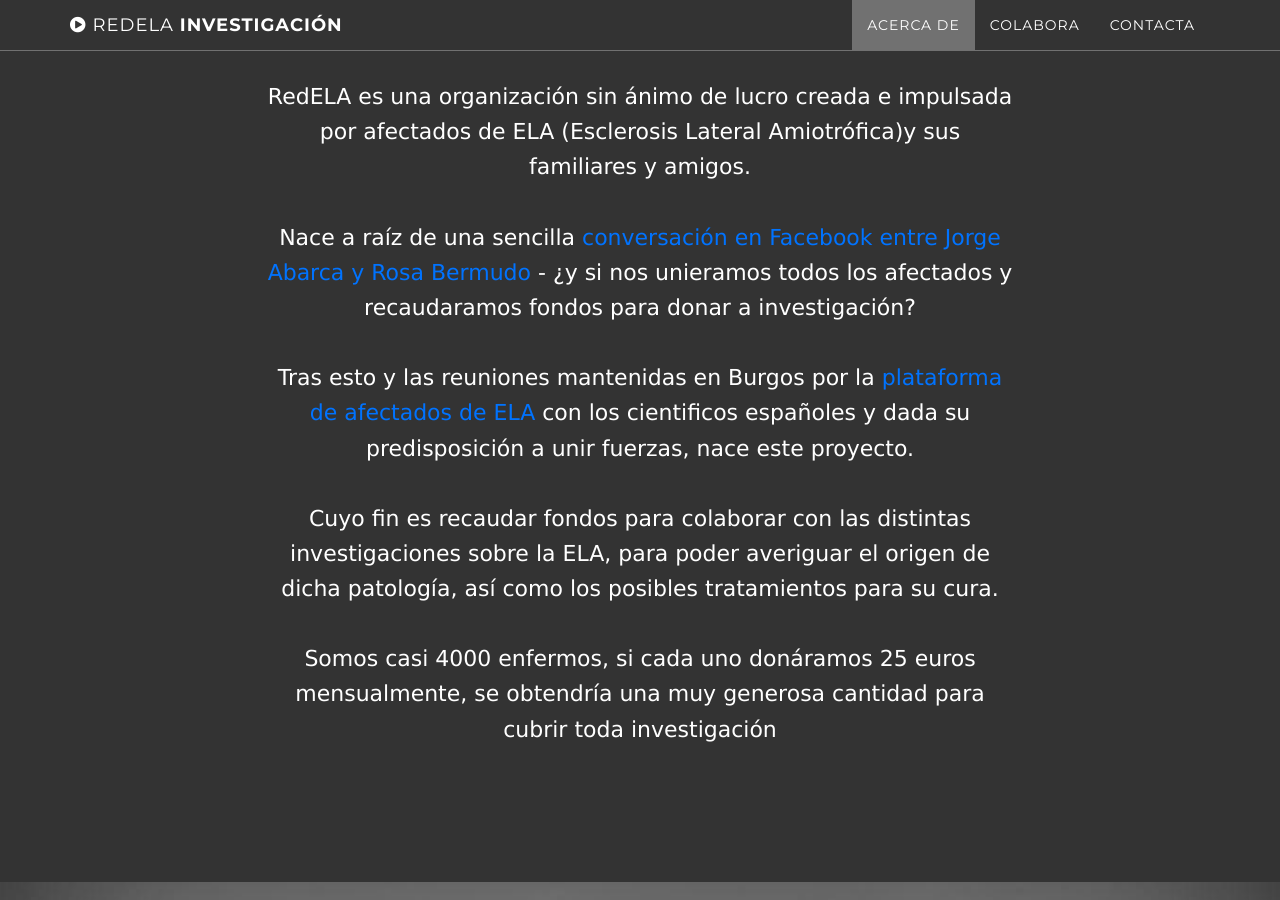
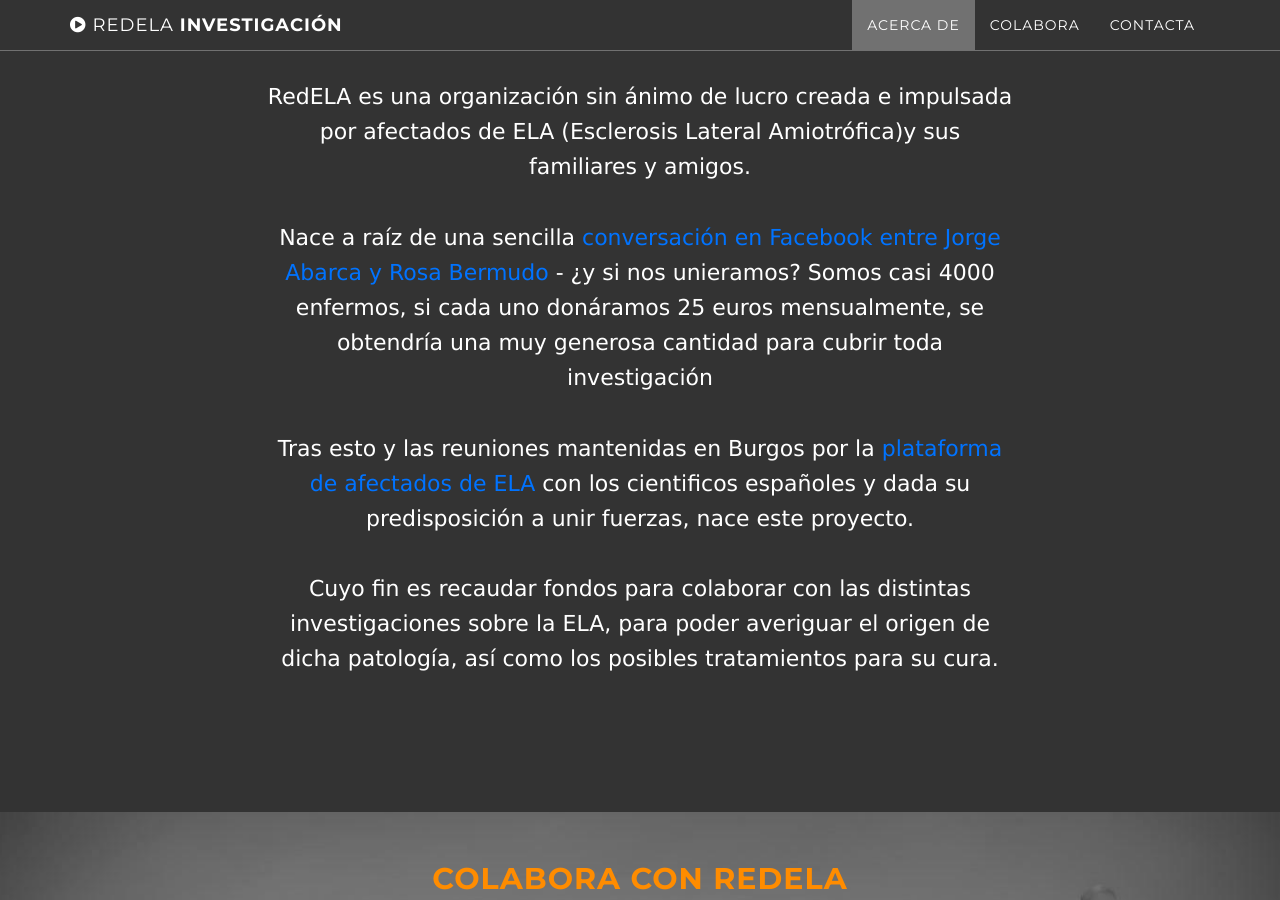
Before and after one commit to redela-investigacion/redela-investigacion-site, a Jekyll site: the page built from index.html, in a window 1280 px wide and 900 px high, scrolled down 989 px. Built offline with Jekyll 4.4.1, drawn with Linux system fonts in a browser that asks for light colours.

Commit message:
improve about section - minor changes

```diff
--- a/_includes/about.html
+++ b/_includes/about.html
@@ -6,14 +6,12 @@
 
                 <p>RedELA es una organización sin ánimo de lucro creada e impulsada por afectados de ELA (Esclerosis Lateral Amiotrófica)y sus familiares y amigos.</p>
 
-                <p>Nace a raíz de una sencilla <a href="https://www.facebook.com/jorge.abarcahernandez.5/posts/349583445229346">conversación en Facebook entre Jorge Abarca y Rosa Bermudo</a> - ¿y si nos unieramos todos los afectados y recaudaramos fondos para donar a investigación?</p>
+                <p>Nace a raíz de una sencilla <a href="https://www.facebook.com/jorge.abarcahernandez.5/posts/349583445229346">conversación en Facebook entre Jorge Abarca y Rosa Bermudo</a> - ¿y si nos unieramos? Somos casi 4000 enfermos, si cada uno donáramos 25 euros mensualmente, se obtendría una muy generosa cantidad para cubrir toda investigación</p>
 
                 <p>Tras esto y las reuniones mantenidas en Burgos por la <a href="http://plataformaafectadoela.org/">plataforma de afectados de ELA</a> con los cientificos españoles y dada su predisposición a unir fuerzas, nace este proyecto.</p>
 
                 <p>Cuyo fin es recaudar fondos para colaborar con las distintas investigaciones sobre la ELA, para poder averiguar el origen de dicha patología, así como los posibles tratamientos para su cura.</p>
 
-                <p>Somos casi 4000 enfermos, si cada uno donáramos 25 euros mensualmente, se obtendría una muy generosa cantidad para cubrir toda investigación</p>
-
             </div>
         </div>
     </section>
```
